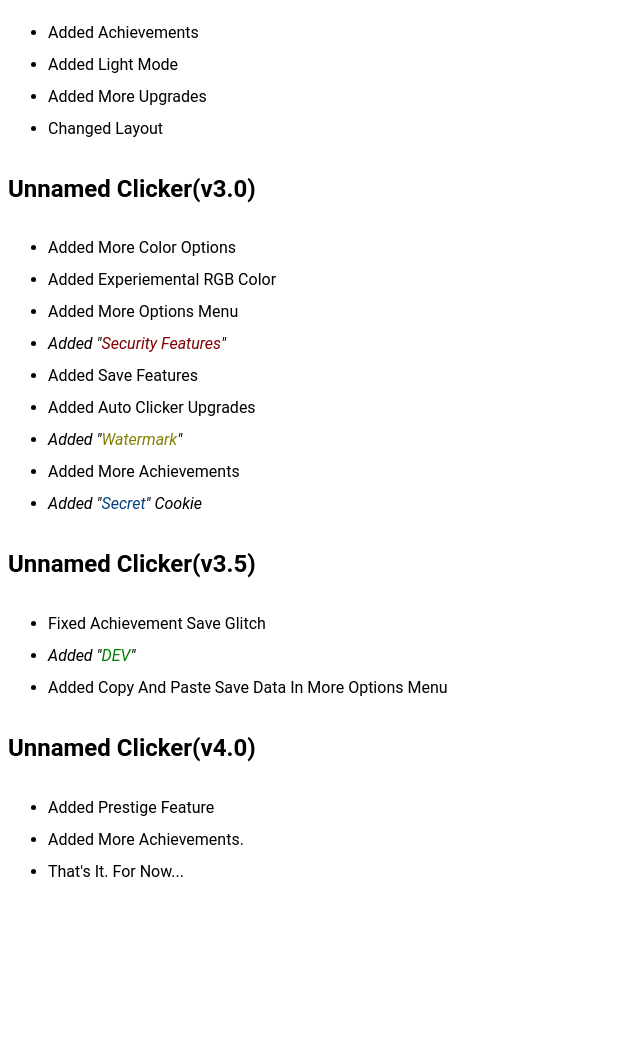
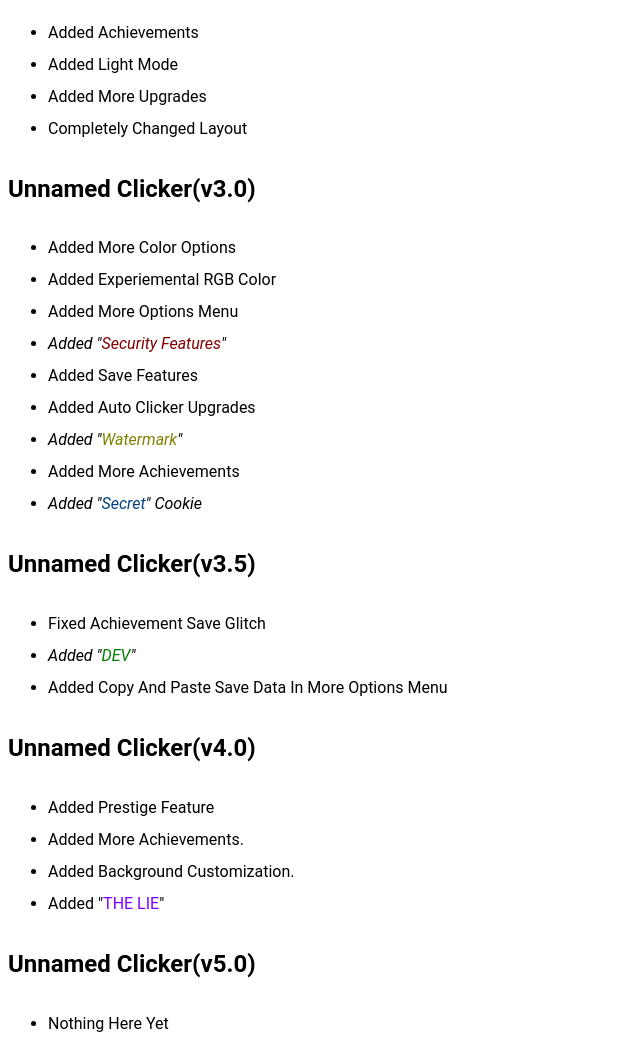
Before and after one commit to Patrick-Gledhill/Unnamed-Clicker, a plain HTML site: page Game-Versions/changelog.html in a window 1280 px wide. Shown: the part 278-1334 px from the top of the page, without its empty margins (0-640 px from the left). Before the commit the page ends 1182 px from the top, so only its background shows below. Drawn offline with Linux system fonts and the light colour scheme.

Commit message:
Updated Changelog

```diff
--- a/Game-Versions/changelog.html
+++ b/Game-Versions/changelog.html
@@ -26,7 +26,7 @@
             <li>Added Achievements</li>
             <li>Added Light Mode</li>
             <li>Added More Upgrades</li>
-            <li>Changed Layout</li>
+            <li>Completely Changed Layout</li>
         </ul>
     </section>
     <section>
@@ -56,7 +56,14 @@
         <ul>
             <li>Added Prestige Feature</li>
             <li>Added More Achievements.</li>
-            <li>That's It. For Now...</li>
+            <li>Added Background Customization.</li>
+            <li>Added "<span style="color: #8000ff">THE LIE</span>"</li>
+        </ul>
+    </section>
+    <section>
+        <h2>Unnamed Clicker(v5.0)</h2>
+        <ul>
+            <li>Nothing Here Yet</li>
         </ul>
     </section>
 </body>
```
